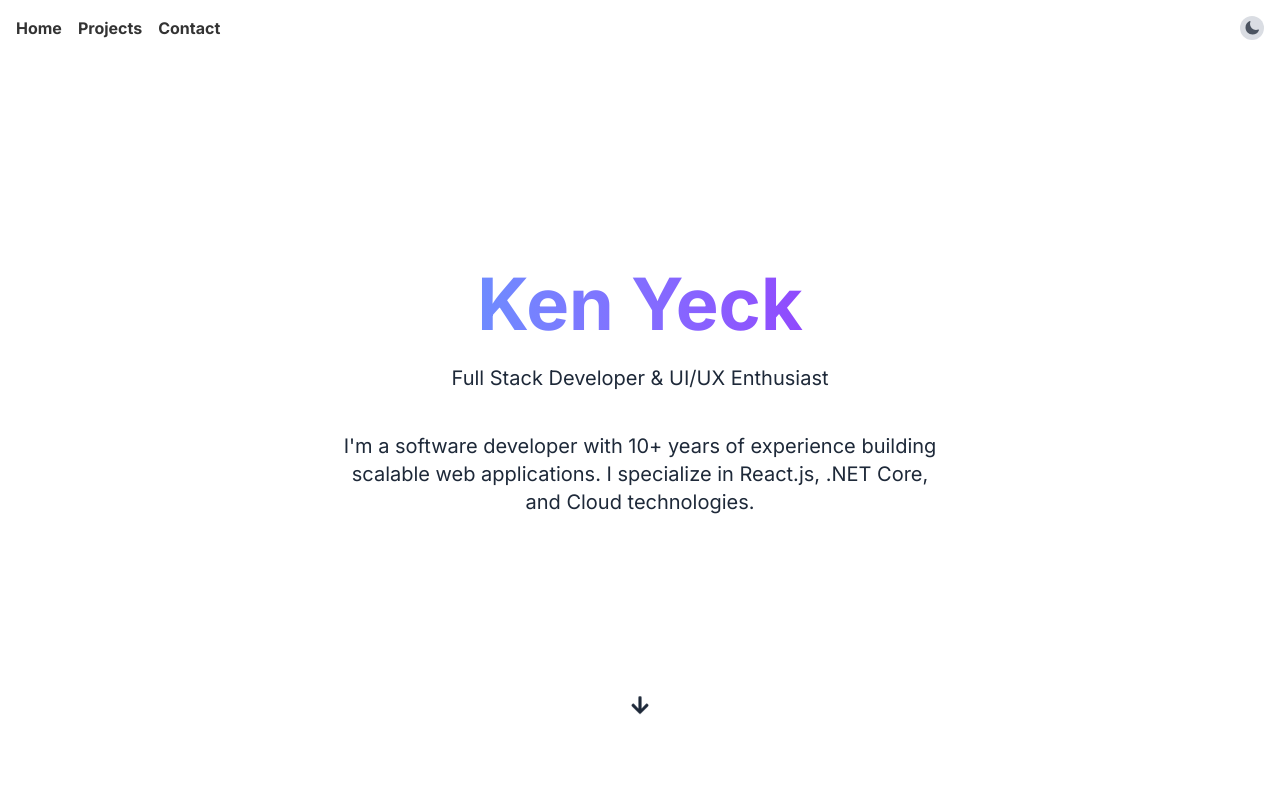
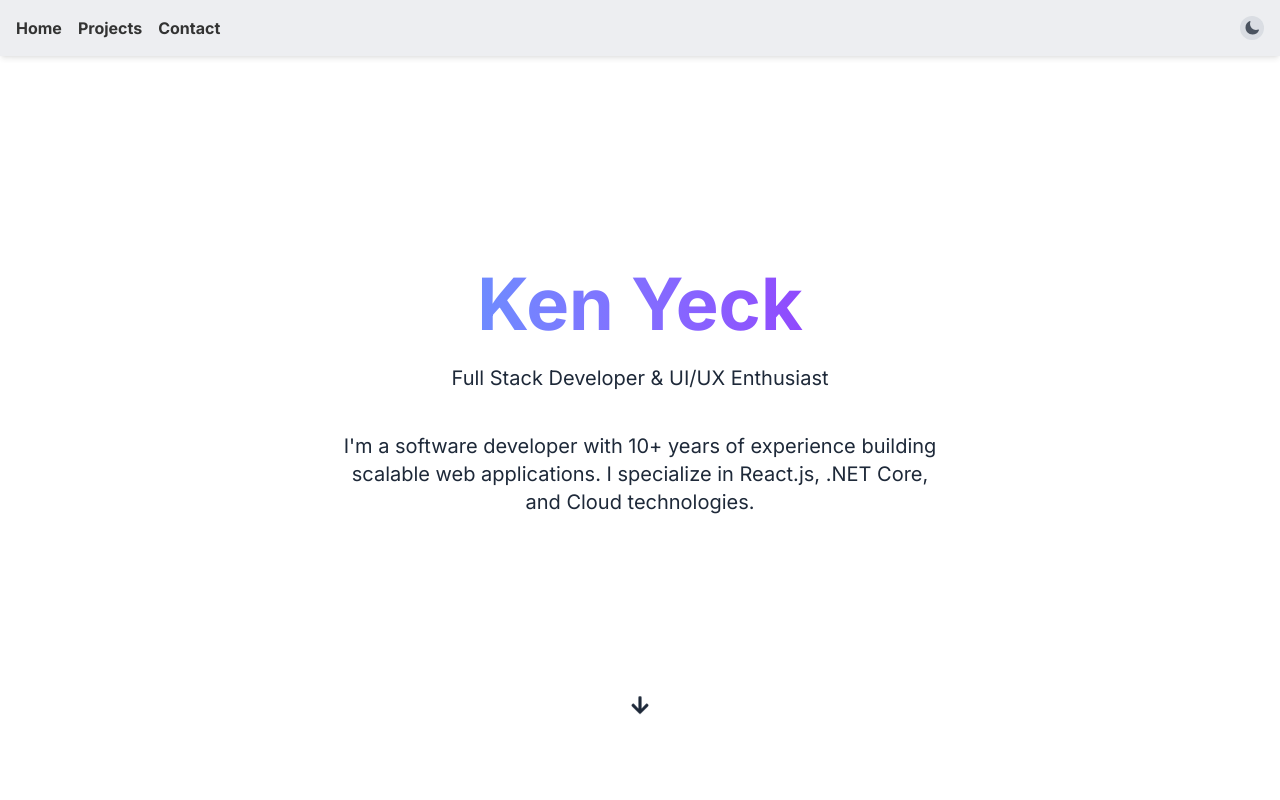
Before and after one commit to kenyeck/portfolio, a Next.js app: page / in a window 1280 px wide. Shown: the top 800 px of the page. Built offline with nearby package versions, Linux system fonts and the light colour scheme.

Commit message:
Add menu shadow

```diff
--- a/src/components/Navbar.tsx
+++ b/src/components/Navbar.tsx
@@ -15,7 +15,8 @@ export default function Navbar() {
       </button>
       <nav
         id="menu"
-        className="opacity-80 fixed top-0 z-100 flex w-full p-4 flex justify-between items-center"
+        className="opacity-80 fixed top-0 z-100 flex w-full p-4 flex justify-between items-center transition-all duration-300
+        bg-gray-300/50 dark:bg-black/20 shadow-md backdrop-blur-sm"
       >
         <div className="container mx-auto flex justify-between items-center mr-4">
           <div className="space-x-4 flex font-bold">
```
